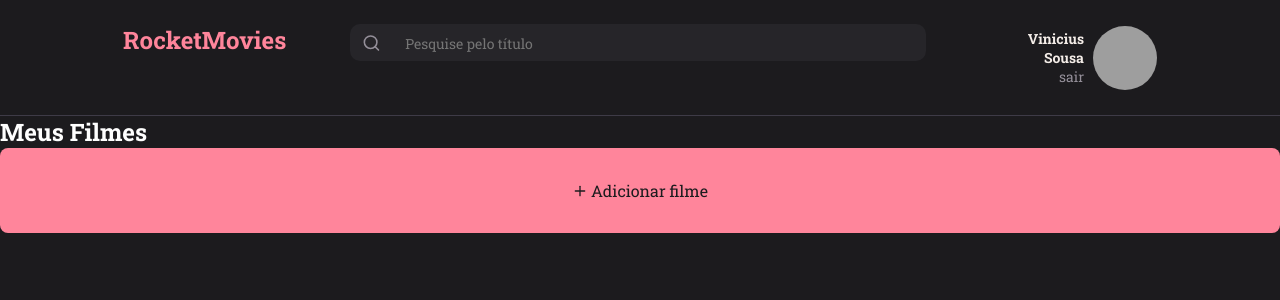
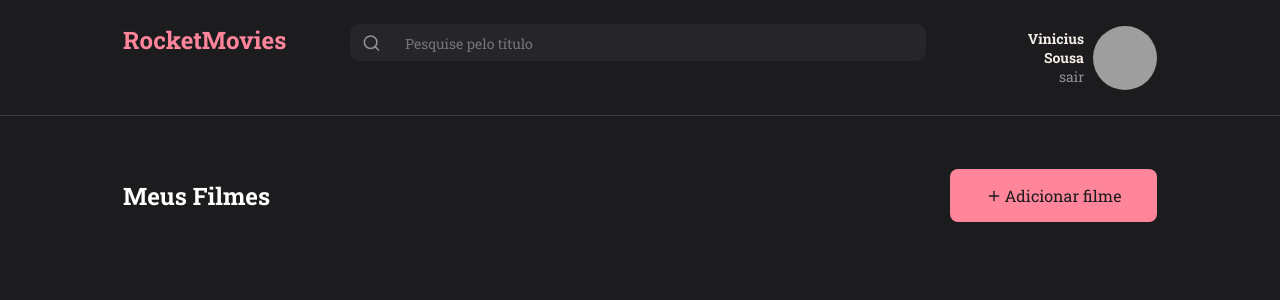
Before and after one commit to viniciusxsousa/explore, a React (Vite) app in the folder RockMovie-front/RocketMovie/: page / in a window 1280 px wide. Shown: the top 300 px of the page. Built offline with nearby package versions, Linux system fonts and the light colour scheme; grey boxes are pictures that could not be loaded.

Commit message:
ajustando estilização do button na tela home

```diff
--- a/RockMovie-front/RocketMovie/src/pages/Home/styles.js
+++ b/RockMovie-front/RocketMovie/src/pages/Home/styles.js
@@ -10,5 +10,18 @@ export const Container = styled.div`
 
     > main {
         grid-area: 'content';
+
+        padding: 53px 123px 30px;
+
+        div {
+            display: flex;
+            justify-content: space-between;
+            align-items: center;
+
+            button {
+                width: 207px;
+                padding: 16px;
+            }
+        }
     }
 `
```
